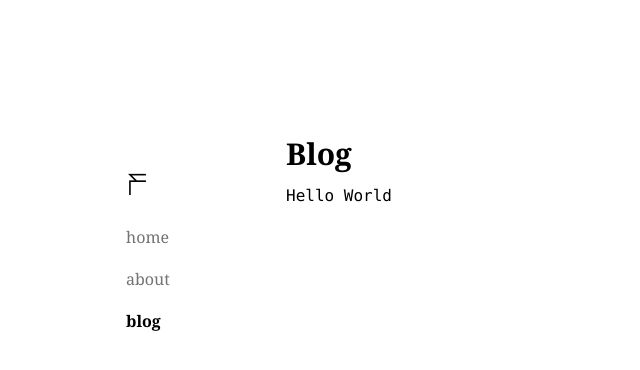
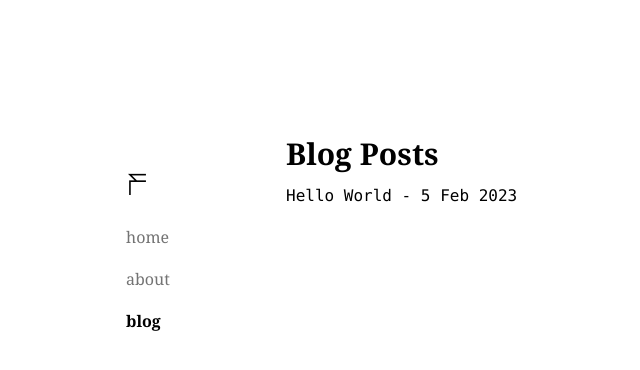
Before and after one commit to Looyyd/loyd-blog, a Next.js app: page /blog in a window 1280 px wide. Shown: the top 370 px of the page, without its empty margins (76-716 px from the left). Built offline with nearby package versions, Linux system fonts and the light colour scheme.

Commit message:
Some rephraasings

```diff
--- a/_posts/hello-world.md
+++ b/_posts/hello-world.md
@@ -1,6 +1,6 @@
 ---
 title: 'Hello World'
-date: '2020-03-16'
+date: '5 Feb 2023'
 ---
 
 ## Hello World
--- a/src/components/MyHead.tsx
+++ b/src/components/MyHead.tsx
@@ -8,7 +8,7 @@ interface MyHeadProps {
 
 const MyHead = (props:MyHeadProps) => {
 
-  const title = props.page === undefined ? "Filip Niedzielski" : `${props.page} | Filip Niedzielski`
+  const title = props.page === undefined ? "Filip Niedzielski | Personal Website" : `${props.page} | Filip Niedzielski`
 
   return (
     <Head>
--- a/src/pages/about.tsx
+++ b/src/pages/about.tsx
@@ -17,11 +17,11 @@ const About: NextPage = () => {
         <Main>
           <MainHeader title={"About Me"}/>
           <Paragraph>
-            Hi, I&lsquo;m Filip, a French cybersecurity student with a passion for technology and innovation.
+            Hi, I&lsquo;m Filip, a French <b>cybersecurity student with a passion for technology and innovation</b>.
             As a current intern at I-Tracing, a Paris-based cybersecurity consulting firm, I specialize in cloud security audits and have gained experience in securing Azure infrastructures.
           </Paragraph>
           <Paragraph>
-            Follow me on my socials where I share my knowledge and insights on cybersecurity and computer science.
+            <b>Follow me on my socials</b> where I share my knowledge and insights on cybersecurity and computer science more broadly.
             I&lsquo;m always eager to learn and grow in this field, and I hope to inspire others to do the same.
           </Paragraph>
           <h1>Socials</h1>
--- a/src/pages/blog.tsx
+++ b/src/pages/blog.tsx
@@ -6,6 +6,7 @@ import { Main } from "../components/Main";
 import { Body } from "../components/Body";
 import { MainHeader } from "../components/MainHeader";
 import { Paragraph } from "../components/Paragraph";
+import MyHead from "../components/MyHead";
 
 
 type Props = {
@@ -18,7 +19,7 @@ export default function Blog({ allPosts }: Props) {
         <li key={post.slug}>
           <Paragraph>
             <Link href={`/blog/${post.slug}`}>
-              {post.title}
+              {post.title + " - " + post.date}
             </Link>
           </Paragraph>
         </li>
@@ -29,11 +30,12 @@ export default function Blog({ allPosts }: Props) {
   return (
     <>
 
+      <MyHead page={"Blog"}></MyHead>
       <Body>
         <Navbar></Navbar>
         <Main>
           <div>
-          <MainHeader title={"Blog"}/>
+          <MainHeader title={"Blog Posts"}/>
             <ul>
               {
                 allPosts.length===0 ? "Nothin here yet." : blogList
```
